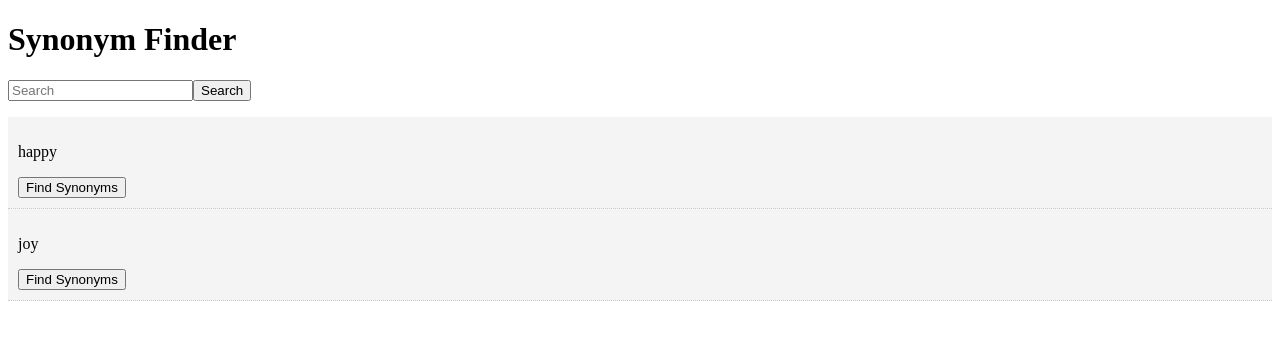
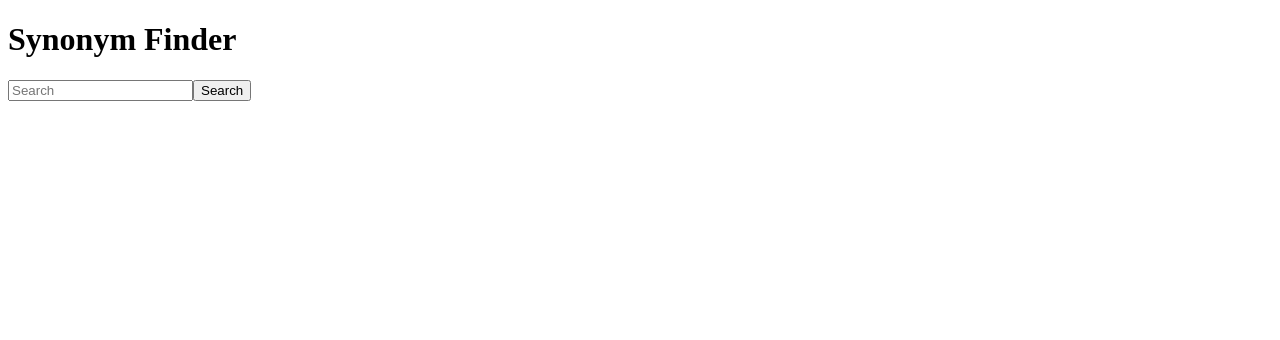
Before and after one commit to JustinTorrance/vue-dictionary-takehome, a Vue app: page / in a window 1280 px wide. Shown: the top 340 px of the page. Built offline with nearby package versions, Linux system fonts and the light colour scheme.

Commit message:
Render synonyms for searched word and for clicked words

```diff
--- a/src/App.vue
+++ b/src/App.vue
@@ -18,26 +18,18 @@
     },
     data() {
       return {
-        synonyms: [
-          {
-            id: 1,
-            synonym: 'happy'
-          },
-          {
-            id: 2,
-            synonym: 'joy'
-          },
-        ]
+        synonyms: []
       }
     },
     methods: {
       async handleClick(word)  {
-        console.log('howdy')
         const response = await fetch(`https://www.dictionaryapi.com/api/v3/references/thesaurus/json/${word}?key=${process.env.VUE_APP_APIKEY}`)
         const data = await response.json()
-        const synonyms = await data[0].meta.syns[0]
-        console.log(word)
-        console.log(synonyms)
+        const synonymsList = await data[0].meta.syns[0]
+        console.log(synonymsList)
+        this.synonyms = synonymsList
+
+        //construct object with id and synonym
         //add word to "Synonyms for"
       }
     }
--- a/src/components/Search.vue
+++ b/src/components/Search.vue
@@ -34,3 +34,4 @@
 <style scoped>
 
 </style>
+±
--- a/src/components/SynonymItem.vue
+++ b/src/components/SynonymItem.vue
@@ -1,8 +1,8 @@
 <template>
   <div class="synonym-item" >
-    <p>{{synonym.synonym}}</p>
+    <p>{{synonym}}</p>
     <button
-      @click="$emit('handle-click', synonym.synonym)"
+      @click="$emit('handle-click', synonym)"
       class="search-btn">
       Find Synonyms
     </button>
--- a/src/components/SynonymsContainer.vue
+++ b/src/components/SynonymsContainer.vue
@@ -1,7 +1,7 @@
 <template>
   <div>
     <div v-bind:key="synonym.id" v-for="synonym in synonyms">
-      <SynonymItem v-bind:synonym="synonym" v-on:handle-click="$emit('handle-click', synonym.synonym)" />
+      <SynonymItem v-bind:synonym="synonym" v-on:handle-click="$emit('handle-click', synonym)" />
     </div>
   </div>
 </template>
```
